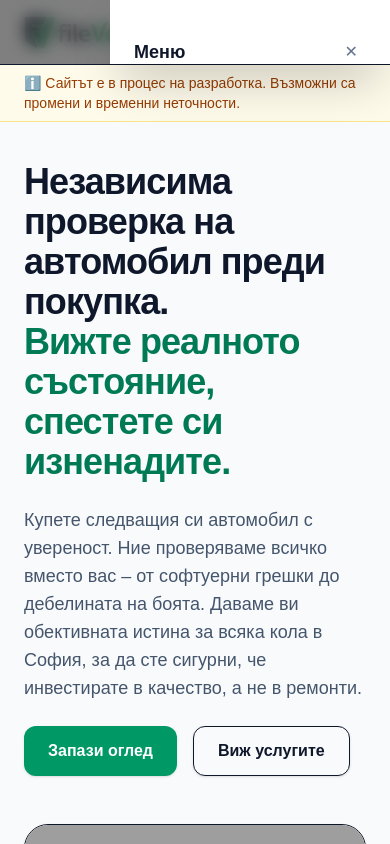
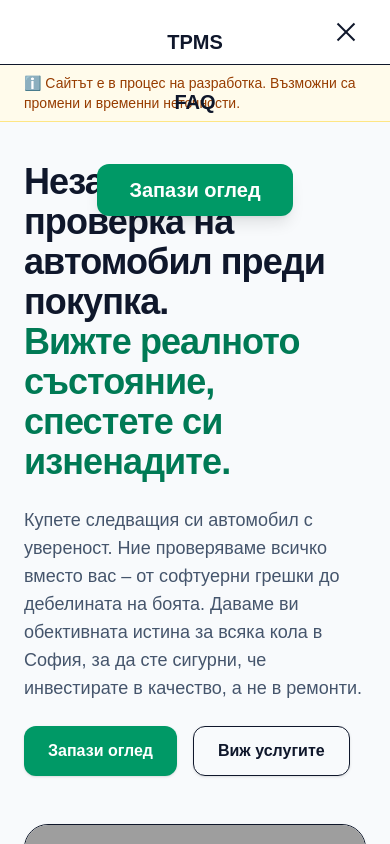
Before and after one commit to martinfilev-byte/fileverified, a Next.js app: page / in a window 390 px wide. Both pictures are taken after a click on the button "Toggle menu". Shown: the top 844 px of the page. Built offline with nearby package versions, Linux system fonts and the light colour scheme; grey boxes are pictures that could not be loaded.

Commit message:
Update: 2026-01-03 14:28:22

```diff
--- a/src/components/MobileNav.tsx
+++ b/src/components/MobileNav.tsx
@@ -1,4 +1,4 @@
-"use client" // Задължително за компоненти с интеракция (state)
+"use client"
 
 import { useState, useEffect } from "react"
 import Link from "next/link"
@@ -8,114 +8,45 @@ export default function MobileNav() {
   const [isOpen, setIsOpen] = useState(false)
   const pathname = usePathname()
 
-  // Затваря менюто автоматично, когато сменим страницата
   useEffect(() => {
     setIsOpen(false)
   }, [pathname])
 
-  // Забранява скролването на задния фон, когато менюто е отворено
-  useEffect(() => {
-    if (isOpen) {
-      document.body.style.overflow = "hidden"
-    } else {
-      document.body.style.overflow = "unset"
-    }
-    return () => {
-      document.body.style.overflow = "unset"
-    }
-  }, [isOpen])
-
   return (
-    <div className="md:hidden">
-      {/* HAMBURGER BUTTON */}
+    <>
+      {/* Хамбургер бутон - стои в хедъра */}
       <button
         onClick={() => setIsOpen(!isOpen)}
-        className="relative z-50 flex h-10 w-10 items-center justify-center rounded-lg p-2 text-slate-600 hover:bg-slate-100 focus:outline-none"
+        className="relative z-[70] md:hidden p-2 text-slate-600"
         aria-label="Toggle menu"
       >
-        <div className="flex flex-col gap-1.5">
-          <span
-            className={`h-0.5 w-6 bg-current transition-all duration-300 ${
-              isOpen ? "translate-y-2 rotate-45" : ""
-            }`}
-          />
-          <span
-            className={`h-0.5 w-6 bg-current transition-all duration-300 ${
-              isOpen ? "opacity-0" : ""
-            }`}
-          />
-          <span
-            className={`h-0.5 w-6 bg-current transition-all duration-300 ${
-              isOpen ? "-translate-y-2 -rotate-45" : ""
-            }`}
-          />
+        <div className="flex flex-col gap-1.5 w-6">
+          <span className={`h-0.5 w-full bg-slate-900 transition-all ${isOpen ? "rotate-45 translate-y-2" : ""}`} />
+          <span className={`h-0.5 w-full bg-slate-900 transition-all ${isOpen ? "opacity-0" : ""}`} />
+          <span className={`h-0.5 w-full bg-slate-900 transition-all ${isOpen ? "-rotate-45 -translate-y-2" : ""}`} />
         </div>
       </button>
 
-      {/* BACKDROP OVERLAY (Тъмен фон) */}
+      {/* Менюто - разпъва се върху целия екран */}
       <div
-        className={`fixed inset-0 z-40 bg-black/50 backdrop-blur-sm transition-opacity duration-300 ${
-          isOpen ? "opacity-100 visible" : "opacity-0 invisible"
-        }`}
-        onClick={() => setIsOpen(false)}
-      />
-
-      {/* SIDE MENU PANEL */}
-      <div
-        className={`fixed right-0 top-0 z-50 h-full w-[280px] bg-white shadow-2xl transition-transform duration-300 ease-in-out ${
-          isOpen ? "translate-x-0" : "translate-x-full"
+        className={`fixed inset-0 z-[60] bg-white transition-all duration-300 ease-in-out md:hidden ${
+          isOpen ? "translate-x-0 opacity-100 visible" : "translate-x-full opacity-0 invisible"
         }`}
       >
-        <div className="flex h-full flex-col overflow-y-auto px-6 py-8">
-          {/* Logo inside menu */}
-          <div className="mb-8 flex items-center justify-between">
-            <span className="text-lg font-bold text-slate-900">Меню</span>
-            <button
-              onClick={() => setIsOpen(false)}
-              className="rounded-full p-2 text-slate-500 hover:bg-slate-100"
-            >
-              ✕
-            </button>
-          </div>
-
-          {/* Links */}
-          <nav className="flex flex-col gap-6">
-            <NavLink href="/" label="Начало" current={pathname === "/"} />
-            <NavLink href="/services" label="Проверка" current={pathname === "/services"} />
-            <NavLink href="/diagnostics" label="Диагностика" current={pathname === "/diagnostics"} />
-            <NavLink href="/tpms" label="TPMS" current={pathname === "/tpms"} />
-            <NavLink href="/faq" label="FAQ" current={pathname === "/faq"} />
-          </nav>
-
-          {/* Call to Action Button */}
-          <div className="mt-auto pt-8">
-            <Link
-              href="/book"
-              className="flex w-full items-center justify-center rounded-xl bg-emerald-600 px-4 py-3 text-base font-semibold text-white shadow-md hover:bg-emerald-700 active:scale-95 transition-all"
-            >
-              Запази оглед
-            </Link>
-
-            <div className="mt-6 text-center text-xs text-slate-400">
-              © 2026 FileVerified
-            </div>
-          </div>
-        </div>
+        <nav className="flex flex-col items-center justify-center h-full gap-8 text-xl font-semibold text-slate-900">
+          <Link href="/" className="hover:text-emerald-600">Начало</Link>
+          <Link href="/services" className="hover:text-emerald-600">Проверка</Link>
+          <Link href="/diagnostics" className="hover:text-emerald-600">Диагностика</Link>
+          <Link href="/tpms" className="hover:text-emerald-600">TPMS</Link>
+          <Link href="/faq" className="hover:text-emerald-600">FAQ</Link>
+          <Link
+            href="/book"
+            className="mt-4 rounded-xl bg-emerald-600 px-8 py-3 text-white shadow-lg active:scale-95 transition-transform"
+          >
+            Запази оглед
+          </Link>
+        </nav>
       </div>
-    </div>
+    </>
   )
 }
-
-// Помощен компонент за линковете
-function NavLink({ href, label, current }: { href: string; label: string; current: boolean }) {
-  return (
-    <Link
-      href={href}
-      className={`text-lg font-medium transition-colors ${
-        current ? "text-emerald-600" : "text-slate-600 hover:text-slate-900"
-      }`}
-    >
-      {label}
-    </Link>
-  )
-}
```
